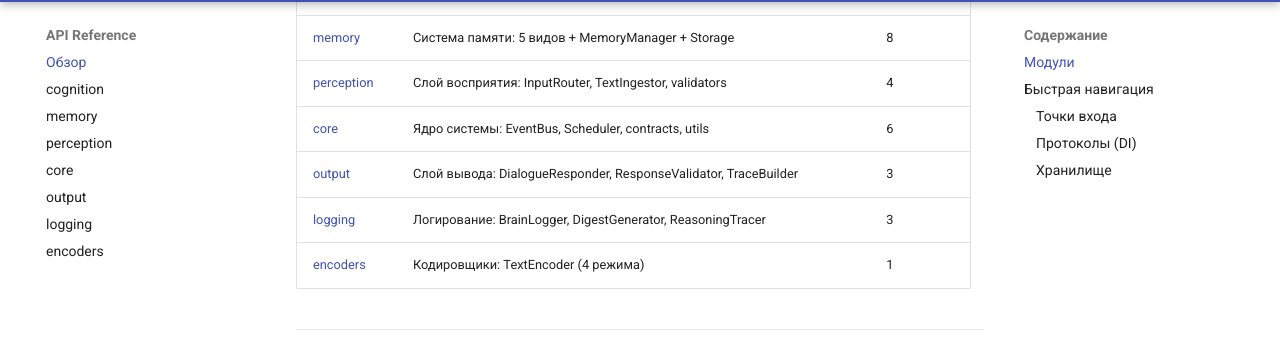
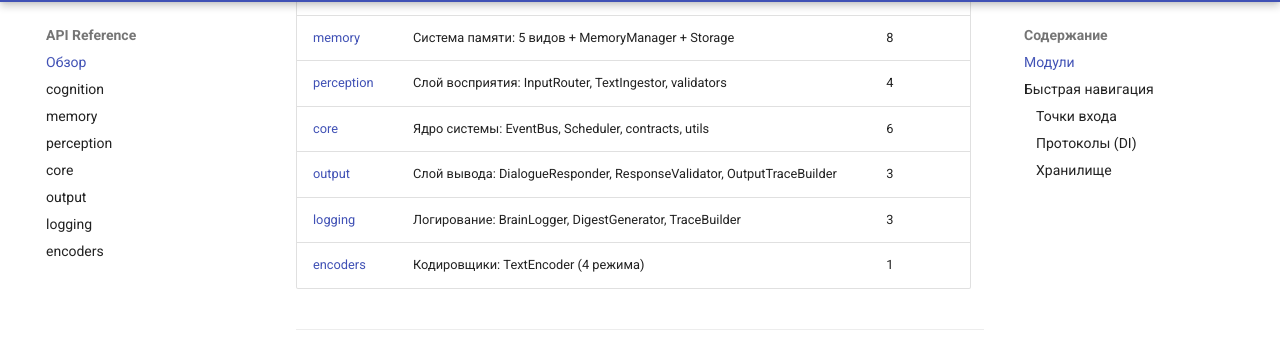
Before and after one commit to whatisdantes/cognitive-core, an MkDocs documentation site: the page built from docs/api/index.md, in a window 1280 px wide and 900 px high, scrolled down 394 px. Shown: the part 94-452 px from the top of the window. Built offline with MkDocs 1.6.1 and Material for MkDocs 9.7.7, drawn with Linux system fonts in a browser that asks for light colours; comment, search, counter and statistics services are not loaded; the version menu is left out.

Commit message:
Fix MkDocs API docs for renamed trace builder classes

```diff
--- a/docs/api/index.md
+++ b/docs/api/index.md
@@ -14,8 +14,8 @@
 | [memory](memory.md) | Система памяти: 5 видов + MemoryManager + Storage | 8 |
 | [perception](perception.md) | Слой восприятия: InputRouter, TextIngestor, validators | 4 |
 | [core](core.md) | Ядро системы: EventBus, Scheduler, contracts, utils | 6 |
-| [output](output.md) | Слой вывода: DialogueResponder, ResponseValidator, TraceBuilder | 3 |
-| [logging](logging.md) | Логирование: BrainLogger, DigestGenerator, ReasoningTracer | 3 |
+| [output](output.md) | Слой вывода: DialogueResponder, ResponseValidator, OutputTraceBuilder | 3 |
+| [logging](logging.md) | Логирование: BrainLogger, DigestGenerator, TraceBuilder | 3 |
 | [encoders](encoders.md) | Кодировщики: TextEncoder (4 режима) | 1 |
 
 ---
```
Also changed, not shown: docs/api/logging.md (+7 -5 lines), docs/api/output.md (+5 -5 lines).
